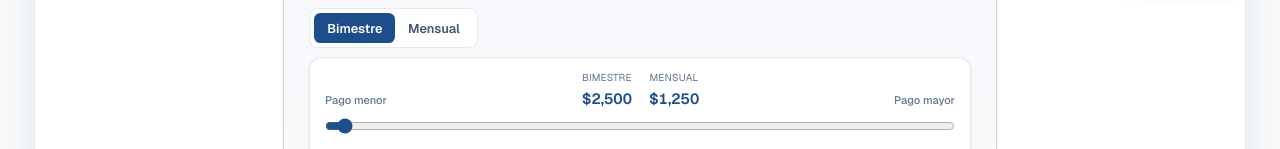
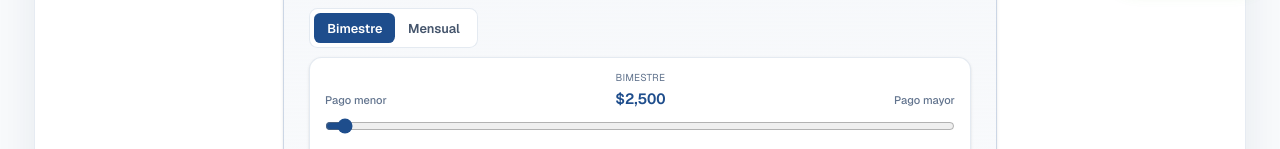
Before and after one commit to NFTSkull/energrun, a Next.js app: page /paneles-solares in a window 1280 px wide. Shown: the part 803-952 px from the top of the page. Built offline with nearby package versions, Linux system fonts and the light colour scheme.

Commit message:
fix(solar-inquiry): show only active billing period
Render only the selected period label/value in the amount header (bimestre or mensual) to reduce visual noise while keeping independent ranges and values per period.

Co-authored-by: Cursor <cursoragent@cursor.com>

```diff
--- a/src/app/_components/sections/SolarInquiryPanel.tsx
+++ b/src/app/_components/sections/SolarInquiryPanel.tsx
@@ -67,6 +67,8 @@ export function SolarInquiryPanel() {
 
   const exactCostDisplay =
     isEditingExactCost ? exactCostDraft : formatMxn(currentCost);
+  const currentPeriodLabel =
+    inquiry.periodoPago === "mensual" ? "Mensual" : "Bimestre";
 
   function setCurrentCost(nextCost: number) {
     setInquiry((s) =>
@@ -140,30 +142,10 @@ export function SolarInquiryPanel() {
               <div className="flex min-w-[min(100%,16rem)] flex-1 justify-center gap-4 px-2 text-center">
                 <div>
                   <span className="block text-[10px] uppercase tracking-wide text-slate-500">
-                    Bimestre
+                    {currentPeriodLabel}
                   </span>
                   <span className="mt-0.5 block whitespace-nowrap text-sm font-semibold tabular-nums text-[#1E4D8C]">
-                    {formatMxn(
-                      clampCost(
-                        inquiry.costoBimestralMxn,
-                        COST_CONFIG.bimestral.min,
-                        COST_CONFIG.bimestral.max,
-                      ),
-                    )}
-                  </span>
-                </div>
-                <div>
-                  <span className="block text-[10px] uppercase tracking-wide text-slate-500">
-                    Mensual
-                  </span>
-                  <span className="mt-0.5 block whitespace-nowrap text-sm font-semibold tabular-nums text-[#1E4D8C]">
-                    {formatMxn(
-                      clampCost(
-                        inquiry.costoMensualMxn,
-                        COST_CONFIG.mensual.min,
-                        COST_CONFIG.mensual.max,
-                      ),
-                    )}
+                    {formatMxn(currentCost)}
                   </span>
                 </div>
               </div>
```
Also changed, not shown: 2 other files (tests, documents, lock files or other folders).
